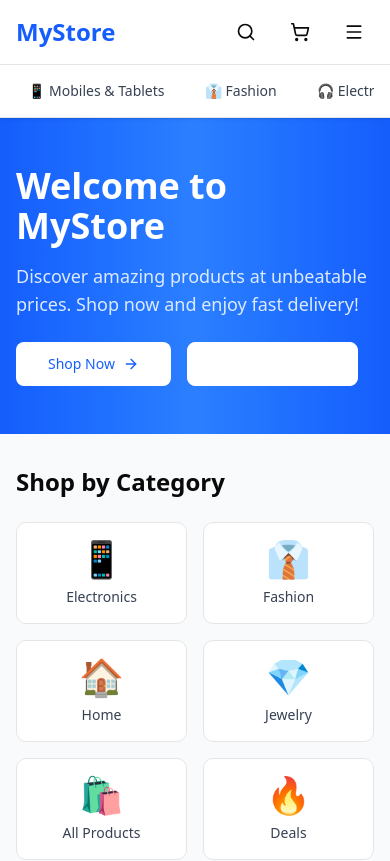
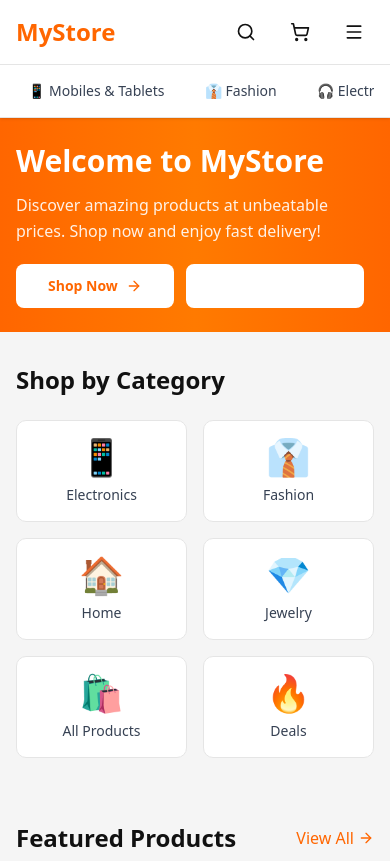
Before and after one commit to Humancodes/MyStore, a Next.js app: page / in a window 390 px wide. Shown: the top 861 px of the page. Built offline with nearby package versions, Linux system fonts and the light colour scheme; no server answers.

Commit message:
fix: updated theme and updated homepage

```diff
--- a/src/app/globals.css
+++ b/src/app/globals.css
@@ -48,71 +48,73 @@
 
 :root {
   --radius: 0.625rem;
-  --background: oklch(1 0 0);
-  --foreground: oklch(0.145 0 0);
-  --card: oklch(1 0 0);
-  --card-foreground: oklch(0.145 0 0);
-  --popover: oklch(1 0 0);
-  --popover-foreground: oklch(0.145 0 0);
-  --primary: oklch(0.205 0 0);
-  --primary-foreground: oklch(0.985 0 0);
-  --secondary: oklch(0.97 0 0);
-  --secondary-foreground: oklch(0.205 0 0);
-  --muted: oklch(0.97 0 0);
-  --muted-foreground: oklch(0.556 0 0);
-  --accent: oklch(0.97 0 0);
-  --accent-foreground: oklch(0.205 0 0);
-  --destructive: oklch(0.577 0.245 27.325);
-  --border: oklch(0.922 0 0);
-  --input: oklch(0.922 0 0);
-  --ring: oklch(0.708 0 0);
-  --chart-1: oklch(0.646 0.222 41.116);
-  --chart-2: oklch(0.6 0.118 184.704);
-  --chart-3: oklch(0.398 0.07 227.392);
-  --chart-4: oklch(0.828 0.189 84.429);
-  --chart-5: oklch(0.769 0.188 70.08);
-  --sidebar: oklch(0.985 0 0);
-  --sidebar-foreground: oklch(0.145 0 0);
-  --sidebar-primary: oklch(0.205 0 0);
-  --sidebar-primary-foreground: oklch(0.985 0 0);
-  --sidebar-accent: oklch(0.97 0 0);
-  --sidebar-accent-foreground: oklch(0.205 0 0);
-  --sidebar-border: oklch(0.922 0 0);
-  --sidebar-ring: oklch(0.708 0 0);
+  /* Orange Accent Theme - Black, White & Orange */
+  --background: #FFFFFF;
+  --foreground: #111111;
+  --card: #FFFFFF;
+  --card-foreground: #111111;
+  --popover: #FFFFFF;
+  --popover-foreground: #111111;
+  --primary: #FF6600;
+  --primary-foreground: #FFFFFF;
+  --secondary: #1A1A1A;
+  --secondary-foreground: #FFFFFF;
+  --muted: #F5F5F5;
+  --muted-foreground: #111111;
+  --accent: #FF6600;
+  --accent-foreground: #FFFFFF;
+  --destructive: #DC2626;
+  --border: #E5E5E5;
+  --input: #F5F5F5;
+  --ring: #FF6600;
+  --chart-1: #FF6600;
+  --chart-2: #FF7A00;
+  --chart-3: #FF8C1A;
+  --chart-4: #FF9E33;
+  --chart-5: #FFB04D;
+  --sidebar: #FFFFFF;
+  --sidebar-foreground: #111111;
+  --sidebar-primary: #FF6600;
+  --sidebar-primary-foreground: #FFFFFF;
+  --sidebar-accent: #F5F5F5;
+  --sidebar-accent-foreground: #111111;
+  --sidebar-border: #E5E5E5;
+  --sidebar-ring: #FF6600;
 }
 
 .dark {
-  --background: oklch(0.145 0 0);
-  --foreground: oklch(0.985 0 0);
-  --card: oklch(0.205 0 0);
-  --card-foreground: oklch(0.985 0 0);
-  --popover: oklch(0.205 0 0);
-  --popover-foreground: oklch(0.985 0 0);
-  --primary: oklch(0.922 0 0);
-  --primary-foreground: oklch(0.205 0 0);
-  --secondary: oklch(0.269 0 0);
-  --secondary-foreground: oklch(0.985 0 0);
-  --muted: oklch(0.269 0 0);
-  --muted-foreground: oklch(0.708 0 0);
-  --accent: oklch(0.269 0 0);
-  --accent-foreground: oklch(0.985 0 0);
-  --destructive: oklch(0.704 0.191 22.216);
-  --border: oklch(1 0 0 / 10%);
-  --input: oklch(1 0 0 / 15%);
-  --ring: oklch(0.556 0 0);
-  --chart-1: oklch(0.488 0.243 264.376);
-  --chart-2: oklch(0.696 0.17 162.48);
-  --chart-3: oklch(0.769 0.188 70.08);
-  --chart-4: oklch(0.627 0.265 303.9);
-  --chart-5: oklch(0.645 0.246 16.439);
-  --sidebar: oklch(0.205 0 0);
-  --sidebar-foreground: oklch(0.985 0 0);
-  --sidebar-primary: oklch(0.488 0.243 264.376);
-  --sidebar-primary-foreground: oklch(0.985 0 0);
-  --sidebar-accent: oklch(0.269 0 0);
-  --sidebar-accent-foreground: oklch(0.985 0 0);
-  --sidebar-border: oklch(1 0 0 / 10%);
-  --sidebar-ring: oklch(0.556 0 0);
+  /* Dark mode - Inverted black/white with orange accent */
+  --background: #111111;
+  --foreground: #FFFFFF;
+  --card: #1A1A1A;
+  --card-foreground: #FFFFFF;
+  --popover: #1A1A1A;
+  --popover-foreground: #FFFFFF;
+  --primary: #FF6600;
+  --primary-foreground: #FFFFFF;
+  --secondary: #2A2A2A;
+  --secondary-foreground: #FFFFFF;
+  --muted: #2A2A2A;
+  --muted-foreground: #CCCCCC;
+  --accent: #FF6600;
+  --accent-foreground: #FFFFFF;
+  --destructive: #DC2626;
+  --border: #333333;
+  --input: #2A2A2A;
+  --ring: #FF6600;
+  --chart-1: #FF6600;
+  --chart-2: #FF7A00;
+  --chart-3: #FF8C1A;
+  --chart-4: #FF9E33;
+  --chart-5: #FFB04D;
+  --sidebar: #1A1A1A;
+  --sidebar-foreground: #FFFFFF;
+  --sidebar-primary: #FF6600;
+  --sidebar-primary-foreground: #FFFFFF;
+  --sidebar-accent: #2A2A2A;
+  --sidebar-accent-foreground: #FFFFFF;
+  --sidebar-border: #333333;
+  --sidebar-ring: #FF6600;
 }
 
 @layer base {
--- a/src/app/page.tsx
+++ b/src/app/page.tsx
@@ -3,61 +3,55 @@ import Image from 'next/image';
 import { fetchAllProducts } from '@/services/fakeStoreApi';
 import { Button } from '@/components/ui/button';
 import { ArrowRight, Star, TrendingUp } from 'lucide-react';
+import HeroCarousel from '@/components/HeroCarousel';
 
 export default async function HomePage() {
   // Fetch featured products (first 8 products)
   const allProducts = await fetchAllProducts();
   const featuredProducts = allProducts.slice(0, 8);
   const topDeals = allProducts.slice(8, 14);
+  // Products for hero carousel (first 5 products)
+  const heroProducts = allProducts.slice(0, 5);
 
   return (
-    <main className="min-h-screen bg-gray-50">
+    <main className="min-h-screen bg-muted">
       {/* Hero Banner Section */}
-      <section className="relative overflow-hidden bg-gradient-to-r from-blue-600 via-blue-500 to-blue-600">
-        <div className="container mx-auto px-4 py-12 md:py-16">
-          <div className="grid items-center gap-8 md:grid-cols-2">
-            <div className="text-white">
-              <h1 className="mb-4 text-4xl font-bold md:text-5xl lg:text-6xl">
+      <section className="relative overflow-hidden bg-gradient-to-r from-[#FF6600] via-[#FF7A00] to-[#FF6600]">
+        <div className="container mx-auto px-4 py-6 md:py-10">
+          <div className="grid items-center gap-6 md:grid-cols-2 md:gap-8 lg:gap-12">
+            {/* Left Side - Text Content */}
+            <div className="text-white flex flex-col justify-center">
+              <h1 className="mb-3 text-3xl font-bold leading-tight md:text-4xl lg:text-5xl xl:text-6xl">
                 Welcome to MyStore
               </h1>
-              <p className="mb-6 text-lg text-blue-100 md:text-xl">
+              <p className="mb-5 text-base leading-relaxed text-white/90 md:text-lg lg:text-xl">
                 Discover amazing products at unbeatable prices. Shop now and
                 enjoy fast delivery!
               </p>
-              <div className="flex flex-wrap gap-4">
-                <Link href="/products">
+              <div className="flex flex-wrap gap-3 md:gap-4">
+                <Link href="/products" className="cursor-pointer">
                   <Button
                     size="lg"
-                    className="bg-white text-blue-600 hover:bg-gray-100"
+                    className="bg-white text-primary hover:bg-gray-100 font-semibold cursor-pointer"
                   >
                     Shop Now
                     <ArrowRight className="ml-2 h-4 w-4" />
                   </Button>
                 </Link>
-                <Link href="/seller/register">
+                <Link href="/seller/register" className="cursor-pointer">
                   <Button
                     size="lg"
                     variant="outline"
-                    className="border-white text-white hover:bg-white/10"
+                    className="border-2 border-white text-white hover:bg-white/10 font-semibold cursor-pointer"
                   >
                     Become a Seller
                   </Button>
                 </Link>
               </div>
             </div>
-            <div className="relative hidden md:block">
-              <div className="relative aspect-square bg-white/10 rounded-lg overflow-hidden">
-                {featuredProducts[0] && (
-                  <Image
-                    src={featuredProducts[0].image}
-                    alt={featuredProducts[0].title}
-                    fill
-                    className="rounded-lg object-contain p-4"
-                    priority
-                    unoptimized
-                  />
-                )}
-              </div>
+            {/* Right Side - Carousel */}
+            <div className="relative hidden md:block w-full">
+              <HeroCarousel products={heroProducts} />
             </div>
           </div>
         </div>
@@ -65,7 +59,7 @@ export default async function HomePage() {
 
       {/* Categories Section */}
       <section className="container mx-auto px-4 py-8">
-        <h2 className="mb-6 text-2xl font-bold">Shop by Category</h2>
+        <h2 className="mb-6 text-2xl font-bold text-foreground">Shop by Category</h2>
         <div className="grid grid-cols-2 gap-4 sm:grid-cols-3 md:grid-cols-4 lg:grid-cols-6">
           {[
             { name: 'Electronics', icon: '📱', href: '/products?category=electronics' },
@@ -78,10 +72,10 @@ export default async function HomePage() {
             <Link
               key={category.name}
               href={category.href}
-              className="group flex flex-col items-center rounded-lg border bg-white p-4 text-center transition-all hover:shadow-lg"
+              className="group flex flex-col items-center rounded-lg border bg-white p-4 text-center transition-all hover:shadow-lg cursor-pointer"
             >
               <span className="mb-2 text-4xl">{category.icon}</span>
-              <span className="text-sm font-medium text-gray-700 group-hover:text-blue-600">
+              <span className="text-sm font-medium text-gray-700 group-hover:text-primary">
                 {category.name}
               </span>
             </Link>
@@ -92,10 +86,10 @@ export default async function HomePage() {
       {/* Featured Products Section */}
       <section className="container mx-auto px-4 py-8">
         <div className="mb-6 flex items-center justify-between">
-          <h2 className="text-2xl font-bold">Featured Products</h2>
+          <h2 className="text-2xl font-bold text-foreground">Featured Products</h2>
           <Link
             href="/products"
-            className="flex items-center text-blue-600 hover:underline"
+            className="flex items-center text-primary hover:underline cursor-pointer"
           >
             View All
             <ArrowRight className="ml-1 h-4 w-4" />
@@ -106,7 +100,7 @@ export default async function HomePage() {
             <Link
               key={product.id}
               href={`/products/${product.id}`}
-              className="group rounded-lg border bg-white p-4 transition-all hover:shadow-lg"
+              className="group rounded-lg border bg-white p-4 transition-all hover:shadow-lg cursor-pointer"
             >
               <div className="relative mb-3 aspect-square w-full overflow-hidden rounded-lg bg-gray-100">
                 <Image
@@ -127,7 +121,7 @@ export default async function HomePage() {
                   {product.rating.rate.toFixed(1)} ({product.rating.count})
                 </span>
               </div>
-              <p className="text-lg font-bold text-blue-600">
+              <p className="text-lg font-bold text-primary">
                 ${product.price.toFixed(2)}
               </p>
             </Link>
@@ -139,15 +133,15 @@ export default async function HomePage() {
       <section className="bg-white py-8">
         <div className="container mx-auto px-4">
           <div className="mb-6 flex items-center gap-2">
-            <TrendingUp className="h-6 w-6 text-red-500" />
-            <h2 className="text-2xl font-bold">Top Deals</h2>
+            <TrendingUp className="h-6 w-6 text-primary" />
+            <h2 className="text-2xl font-bold text-foreground">Top Deals</h2>
           </div>
           <div className="flex gap-4 overflow-x-auto pb-4 scrollbar-hide">
             {topDeals.map((product) => (
               <Link
                 key={product.id}
                 href={`/products/${product.id}`}
-                className="group min-w-[200px] shrink-0 rounded-lg border bg-white p-4 transition-all hover:shadow-lg sm:min-w-[250px]"
+                className="group min-w-[200px] shrink-0 rounded-lg border bg-white p-4 transition-all hover:shadow-lg sm:min-w-[250px] cursor-pointer"
               >
                 <div className="relative mb-3 aspect-square w-full overflow-hidden rounded-lg bg-gray-100">
                   <Image
@@ -184,15 +178,15 @@ export default async function HomePage() {
 
       {/* CTA Section */}
       <section className="container mx-auto px-4 py-12">
-        <div className="rounded-lg bg-gradient-to-r from-blue-600 to-blue-500 p-8 text-center text-white">
+        <div className="rounded-lg bg-gradient-to-r from-[#FF6600] to-[#FF7A00] p-8 text-center text-white">
           <h2 className="mb-4 text-3xl font-bold">Ready to Start Shopping?</h2>
-          <p className="mb-6 text-lg text-blue-100">
+          <p className="mb-6 text-lg text-white/90">
             Explore thousands of products and find the perfect deals for you.
           </p>
-          <Link href="/products">
+          <Link href="/products" className="cursor-pointer">
             <Button
               size="lg"
-              className="bg-white text-blue-600 hover:bg-gray-100"
+              className="bg-white text-primary hover:bg-gray-100 cursor-pointer"
             >
               Browse All Products
               <ArrowRight className="ml-2 h-4 w-4" />
--- /dev/null
+++ b/src/components/HeroCarousel.tsx
@@ -0,0 +1,132 @@
+'use client';
+
+import { useState, useEffect, useRef } from 'react';
+import Image from 'next/image';
+import { ChevronLeft, ChevronRight } from 'lucide-react';
+import type { Product } from '@/types/product';
+import { Button } from '@/components/ui/button';
+
+interface HeroCarouselProps {
+  products: Product[];
+}
+
+export default function HeroCarousel({ products }: HeroCarouselProps) {
+  const [currentIndex, setCurrentIndex] = useState(0);
+  const [isPaused, setIsPaused] = useState(false);
+  const intervalRef = useRef<NodeJS.Timeout | null>(null);
+
+  // Auto-rotate images every 4 seconds
+  useEffect(() => {
+    if (products.length === 0 || products.length === 1) return;
+
+    // Clear any existing interval
+    if (intervalRef.current) {
+      clearInterval(intervalRef.current);
+      intervalRef.current = null;
+    }
+
+    // Only set interval if not paused
+    if (!isPaused) {
+      intervalRef.current = setInterval(() => {
+        setCurrentIndex((prev) => (prev + 1) % products.length);
+      }, 4000);
+    }
+
+    return () => {
+      if (intervalRef.current) {
+        clearInterval(intervalRef.current);
+        intervalRef.current = null;
+      }
+    };
+  }, [isPaused, products.length]);
+
+  // Resume auto-play after 5 seconds of inactivity
+  useEffect(() => {
+    if (isPaused) {
+      const resumeTimer = setTimeout(() => {
+        setIsPaused(false);
+      }, 5000);
+
+      return () => clearTimeout(resumeTimer);
+    }
+  }, [isPaused]);
+
+  const goToPrevious = () => {
+    setIsPaused(true);
+    setCurrentIndex((prev) => (prev - 1 + products.length) % products.length);
+  };
+
+  const goToNext = () => {
+    setIsPaused(true);
+    setCurrentIndex((prev) => (prev + 1) % products.length);
+  };
+
+  const goToSlide = (index: number) => {
+    setIsPaused(true);
+    setCurrentIndex(index);
+  };
+
+  if (products.length === 0) return null;
+
+  const currentProduct = products[currentIndex];
+
+  return (
+    <div
+      className="relative w-full aspect-square bg-white/10 rounded-lg overflow-hidden"
+      onMouseEnter={() => setIsPaused(true)}
+      onMouseLeave={() => setIsPaused(false)}
+    >
+      {/* Product Image */}
+      <Image
+        src={currentProduct.image}
+        alt={currentProduct.title}
+        fill
+        className="rounded-lg object-contain p-4 transition-opacity duration-500"
+        priority={currentIndex === 0}
+        unoptimized
+      />
+
+      {/* Navigation Arrows */}
+      {products.length > 1 && (
+        <>
+          <Button
+            variant="ghost"
+            size="icon"
+            className="absolute left-2 top-1/2 -translate-y-1/2 bg-white/20 hover:bg-white/30 text-white border-0 cursor-pointer"
+            onClick={goToPrevious}
+            aria-label="Previous image"
+          >
+            <ChevronLeft className="h-6 w-6" />
+          </Button>
+          <Button
+            variant="ghost"
+            size="icon"
+            className="absolute right-2 top-1/2 -translate-y-1/2 bg-white/20 hover:bg-white/30 text-white border-0 cursor-pointer"
+            onClick={goToNext}
+            aria-label="Next image"
+          >
+            <ChevronRight className="h-6 w-6" />
+          </Button>
+        </>
+      )}
+
+      {/* Dots Indicator */}
+      {products.length > 1 && (
+        <div className="absolute bottom-4 left-1/2 -translate-x-1/2 flex gap-2">
+          {products.map((_, index) => (
+            <button
+              key={index}
+              onClick={() => goToSlide(index)}
+              className={`h-2 rounded-full transition-all cursor-pointer ${
+                index === currentIndex
+                  ? 'w-8 bg-white'
+                  : 'w-2 bg-white/50 hover:bg-white/75'
+              }`}
+              aria-label={`Go to slide ${index + 1}`}
+            />
+          ))}
+        </div>
+      )}
+    </div>
+  );
+}
--- a/src/components/ProductCard.tsx
+++ b/src/components/ProductCard.tsx
@@ -23,7 +23,7 @@ export default function ProductCard({ product }: ProductCardProps) {
   const placeholder = `https://via.placeholder.com/400x400/e5e7eb/6b7280?text=${encodeURIComponent(product.title.slice(0, 15))}`;
 
   return (
-    <Link href={`/products/${product.id}`}>
+    <Link href={`/products/${product.id}`} className="cursor-pointer">
       <Card className="group h-full flex flex-col hover:shadow-lg transition-shadow duration-300 cursor-pointer overflow-hidden">
         <CardHeader className="p-0">
           <div className="relative w-full aspect-square overflow-hidden rounded-t-lg bg-gray-100">
@@ -57,7 +57,7 @@ export default function ProductCard({ product }: ProductCardProps) {
         </CardContent>
         <CardFooter className="p-4 pt-0">
           <div className="w-full">
-            <p className="text-2xl font-bold text-blue-600">
+            <p className="text-2xl font-bold text-primary">
               ${product.price.toFixed(2)}
             </p>
             <p className="text-xs text-gray-500 capitalize mt-1">
--- a/src/components/layout/Header.tsx
+++ b/src/components/layout/Header.tsx
@@ -22,9 +22,9 @@ export default function Header() {
       <div className="container mx-auto px-4">
         <div className="flex items-center justify-between gap-4 py-3">
           {/* Logo */}
-          <Link href="/" className="flex items-center gap-2">
-            <div className="text-2xl font-bold text-blue-600">MyStore</div>
-            <span className="hidden text-xs text-yellow-500 sm:block">
+          <Link href="/" className="flex items-center gap-2 cursor-pointer">
+            <div className="text-2xl font-bold text-primary">MyStore</div>
+            <span className="hidden text-xs text-primary sm:block">
               Explore Plus +
             </span>
           </Link>
@@ -64,16 +64,16 @@ export default function Header() {
             </Button>
 
             {/* Cart */}
-            <Link href="/cart">
-              <Button variant="ghost" className="gap-2">
+            <Link href="/cart" className="cursor-pointer">
+              <Button variant="ghost" className="gap-2 cursor-pointer">
                 <ShoppingCart className="h-5 w-5" />
                 <span className="hidden sm:inline">Cart</span>
               </Button>
             </Link>
 
             {/* Become a Seller */}
-            <Link href="/seller/register" className="hidden lg:block">
-              <Button variant="ghost" className="gap-2">
+            <Link href="/seller/register" className="hidden lg:block cursor-pointer">
+              <Button variant="ghost" className="gap-2 cursor-pointer">
                 <Store className="h-5 w-5" />
                 <span>Become a Seller</span>
               </Button>
@@ -93,42 +93,42 @@ export default function Header() {
           <nav className="flex items-center gap-4 overflow-x-auto py-2 scrollbar-hide">
             <Link
               href="/products?category=electronics"
-              className="flex shrink-0 items-center gap-1 whitespace-nowrap px-3 py-2 text-sm font-medium text-gray-700 hover:text-blue-600"
+              className="flex shrink-0 items-center gap-1 whitespace-nowrap px-3 py-2 text-sm font-medium text-gray-700 hover:text-primary cursor-pointer"
             >
               <span>📱</span>
               <span>Mobiles & Tablets</span>
             </Link>
             <Link
               href="/products?category=men's clothing"
-              className="flex shrink-0 items-center gap-1 whitespace-nowrap px-3 py-2 text-sm font-medium text-gray-700 hover:text-blue-600"
+              className="flex shrink-0 items-center gap-1 whitespace-nowrap px-3 py-2 text-sm font-medium text-gray-700 hover:text-primary"
             >
               <span>👔</span>
               <span>Fashion</span>
             </Link>
             <Link
               href="/products?category=electronics"
-              className="flex shrink-0 items-center gap-1 whitespace-nowrap px-3 py-2 text-sm font-medium text-gray-700 hover:text-blue-600"
+              className="flex shrink-0 items-center gap-1 whitespace-nowrap px-3 py-2 text-sm font-medium text-gray-700 hover:text-primary cursor-pointer"
             >
               <span>🎧</span>
               <span>Electronics</span>
             </Link>
             <Link
               href="/products?category=women's clothing"
-              className="flex shrink-0 items-center gap-1 whitespace-nowrap px-3 py-2 text-sm font-medium text-gray-700 hover:text-blue-600"
+              className="flex shrink-0 items-center gap-1 whitespace-nowrap px-3 py-2 text-sm font-medium text-gray-700 hover:text-primary"
             >
               <span>🏠</span>
               <span>Home & Furniture</span>
             </Link>
             <Link
               href="/products?category=jewelery"
-              className="flex shrink-0 items-center gap-1 whitespace-nowrap px-3 py-2 text-sm font-medium text-gray-700 hover:text-blue-600"
+              className="flex shrink-0 items-center gap-1 whitespace-nowrap px-3 py-2 text-sm font-medium text-gray-700 hover:text-primary"
             >
               <span>💎</span>
               <span>Jewelry</span>
             </Link>
             <Link
               href="/products"
-              className="flex shrink-0 items-center gap-1 whitespace-nowrap px-3 py-2 text-sm font-medium text-gray-700 hover:text-blue-600"
+              className="flex shrink-0 items-center gap-1 whitespace-nowrap px-3 py-2 text-sm font-medium text-gray-700 hover:text-primary"
             >
               <span>🛍️</span>
               <span>All Products</span>
--- a/src/components/ui/button.tsx
+++ b/src/components/ui/button.tsx
@@ -18,7 +18,7 @@ const Button = React.forwardRef<HTMLButtonElement, ButtonProps>(
     return (
       <button
         className={cn(
-          'inline-flex items-center justify-center whitespace-nowrap rounded-md text-sm font-medium ring-offset-background transition-colors focus-visible:outline-none focus-visible:ring-2 focus-visible:ring-ring focus-visible:ring-offset-2 disabled:pointer-events-none disabled:opacity-50',
+          'inline-flex items-center justify-center whitespace-nowrap rounded-md text-sm font-medium ring-offset-background transition-colors focus-visible:outline-none focus-visible:ring-2 focus-visible:ring-ring focus-visible:ring-offset-2 disabled:pointer-events-none disabled:opacity-50 cursor-pointer',
           {
             'bg-primary text-primary-foreground hover:bg-primary/90':
               variant === 'default',
```
Also changed, not shown: src/components/layout/Footer.tsx (+15 -15 lines).
